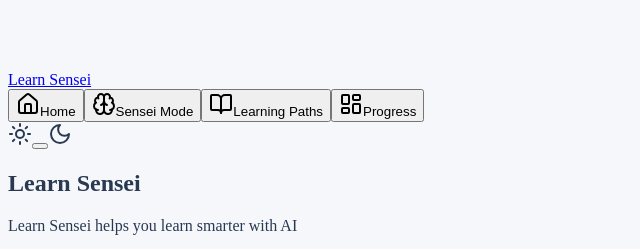
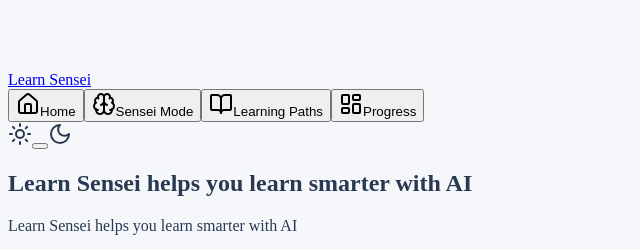
Before and after one commit to mariowageman/Learn-Sensei, a React (Vite) app in the folder client/: page / in a window 1280 px wide. Shown: the part 1238-1487 px from the top of the page, without its empty margins (0-640 px from the left). Built offline with nearby package versions, Linux system fonts and the light colour scheme; no server answers.

Commit message:
Assistant checkpoint: Update main header text
Assistant generated file changes:
- client/src/pages/home.tsx: Update main header text

---

User prompt:

There is Learn Sensei text above that need to be change

```diff
--- a/client/src/pages/home.tsx
+++ b/client/src/pages/home.tsx
@@ -12,7 +12,7 @@ export default function Home() {
         <div className="relative max-w-6xl mx-auto text-center space-y-8">
           <div className="space-y-4">
             <h1 className="text-4xl sm:text-5xl md:text-6xl font-bold bg-clip-text text-transparent bg-gradient-to-r from-[#3F3EED] to-[#3F3EED]/80">
-              Learn Sensei
+              Learn Sensei helps you learn smarter with AI
             </h1>
             <p className="text-xl sm:text-2xl text-muted-foreground max-w-2xl mx-auto">
               Learn Sensei helps you learn smarter with AI
```
